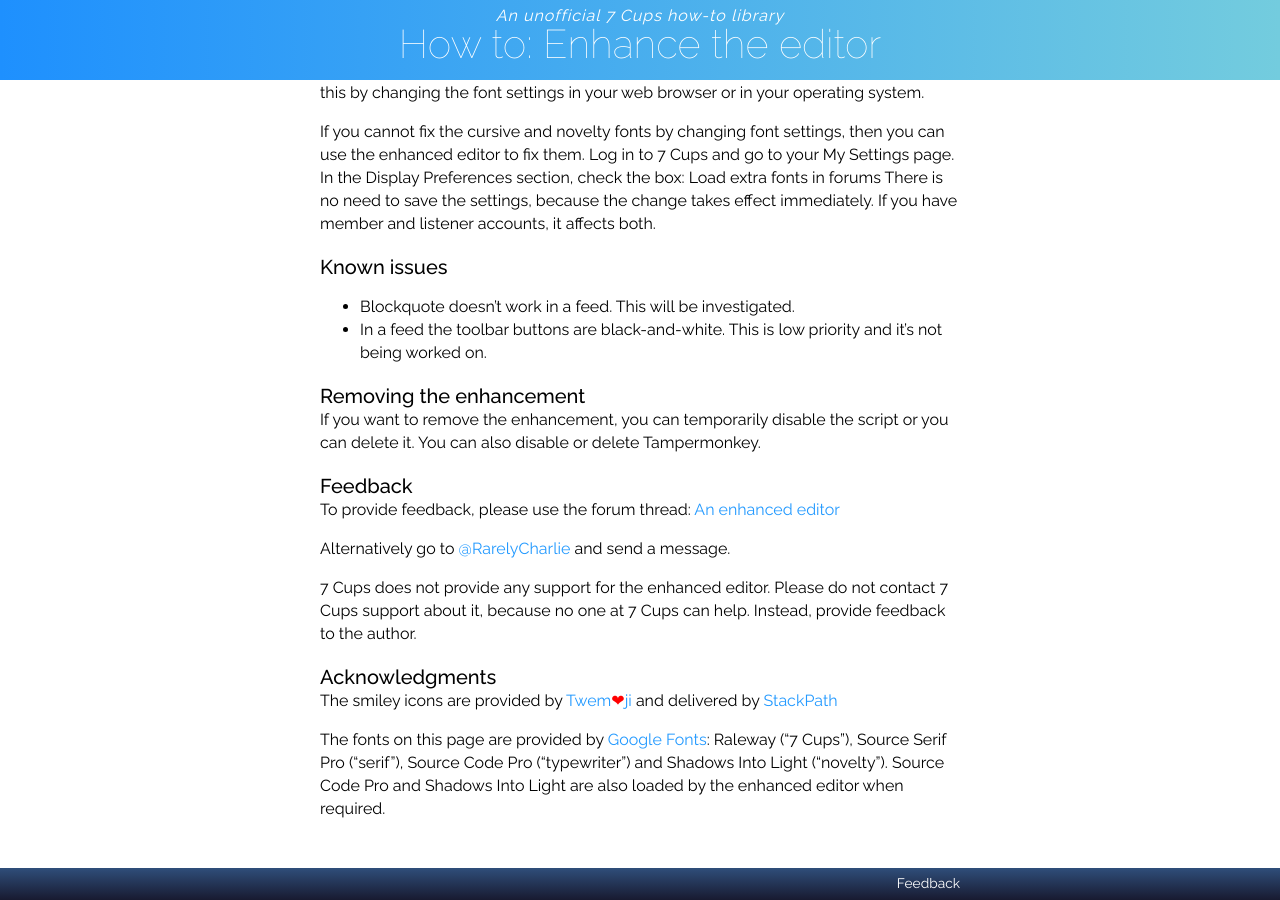
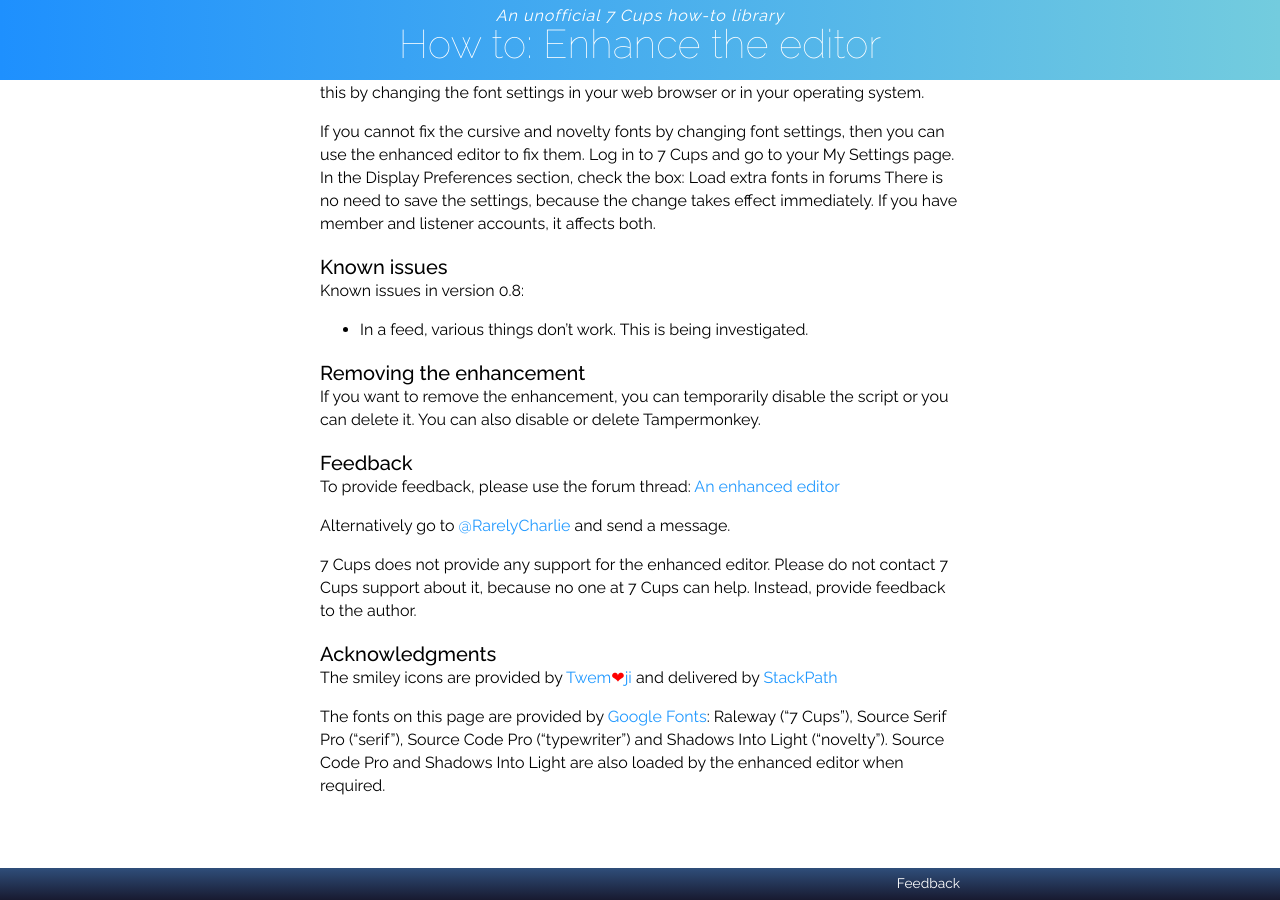
Before and after one commit to RarelyCharlie/rarelycharlie.github.io, a Jekyll site: the page built from _howto/editor.md, in a window 1280 px wide and 900 px high, scrolled down 4616 px. Built offline with Jekyll 4.4.1, drawn with Linux system fonts in a browser that asks for light colours; emoji names are drawn with the system emoji font.

Commit message:
update issues

```diff
--- a/_howto/editor.md
+++ b/_howto/editor.md
@@ -196,9 +196,9 @@ If cursive and novelty don't work on your device, you might sometimes be able to
 If you cannot fix the cursive and novelty fonts by changing font settings, then you can use the enhanced editor to fix them. Log in to 7 Cups and go to your My Settings page. In the Display Preferences section, check the box: Load extra fonts in forums  There is no need to save the settings, because the change takes effect immediately. If you have member and listener accounts, it affects both.
 
 ### Known issues
+Known issues in version 0.8:
 
-- Blockquote doesn't work in a feed. This will be investigated.
-- In a feed the toolbar buttons are black-and-white. This is low priority and it's not being worked on.
+- In a feed, various things don't work. This is being investigated.
 
 ### Removing the enhancement
 If you want to remove the enhancement, you can temporarily disable the script or you can delete it. You can also disable or delete Tampermonkey.
```
